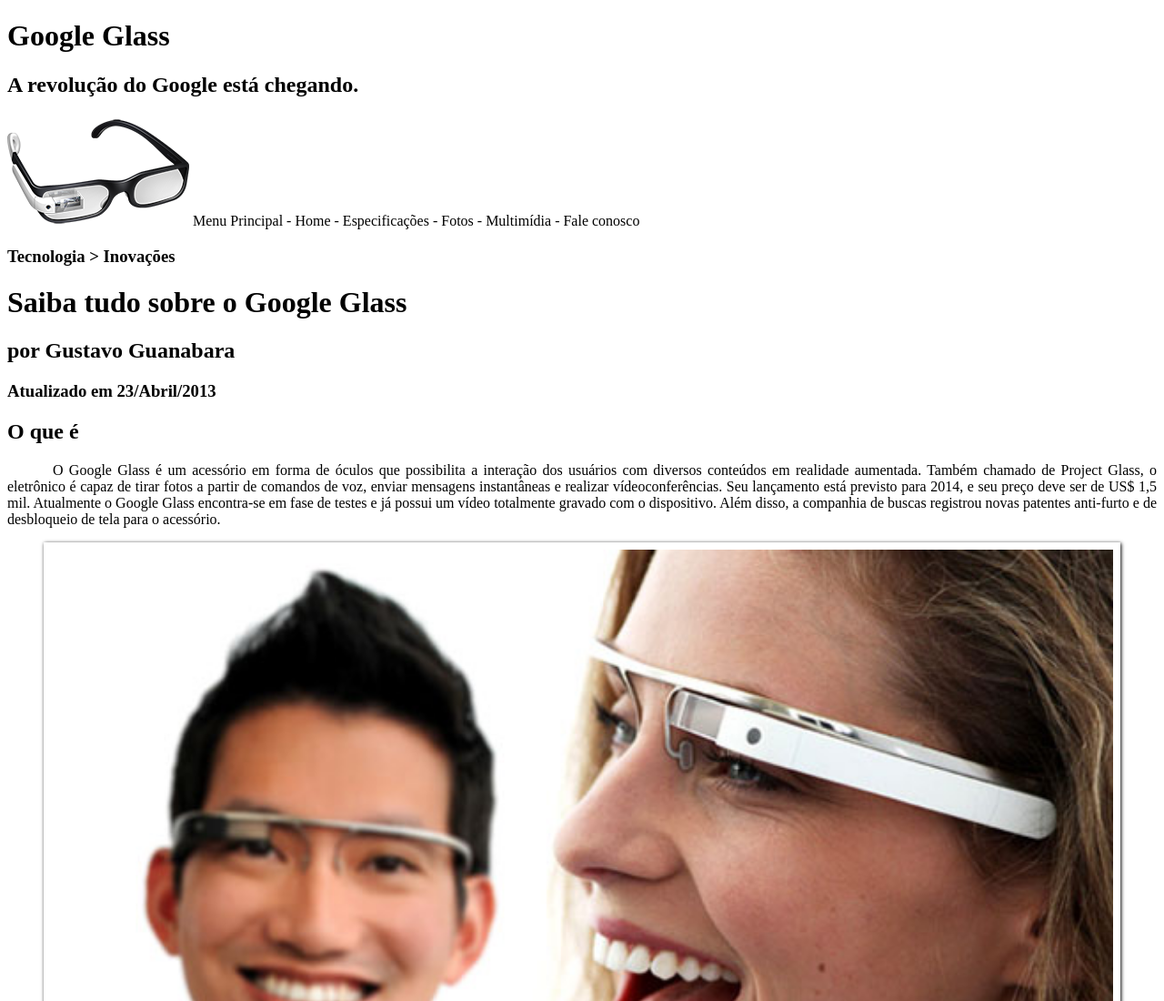
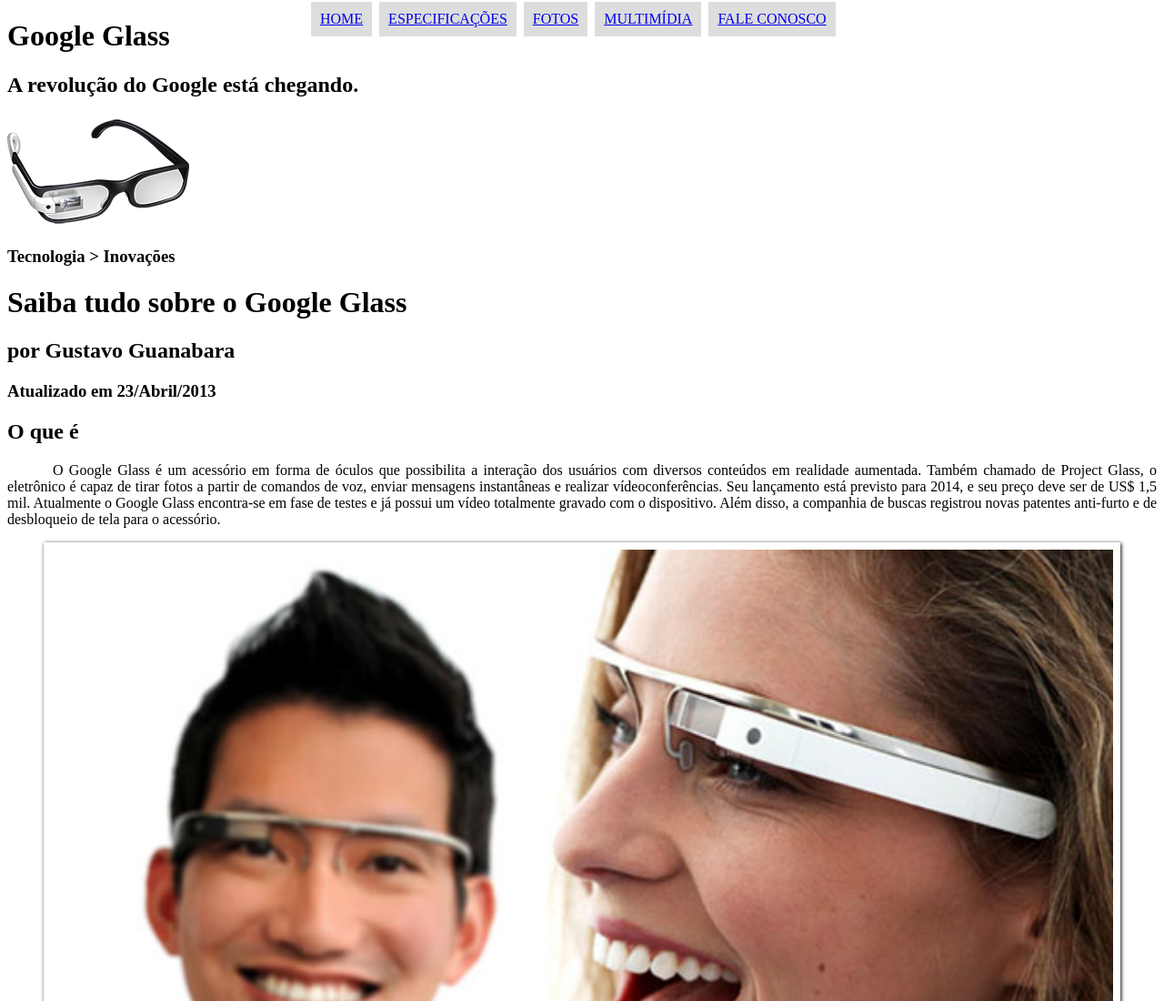
Before and after one commit to Ednardo-Paz/Site-tec, a plain HTML site: page curso-html5-pacote01/projeto-glass-html5/index.html in a window 1280 px wide. Shown: the top 1100 px of the page at 91% size. Drawn offline with Linux system fonts and the light colour scheme.

Commit message:
Alinhamento de menu
Hoje fiz o alinhamento do menu usando o position absolute.

```diff
--- a/curso-html5-pacote01/projeto-glass-html5/_css/estilo.css
+++ b/curso-html5-pacote01/projeto-glass-html5/_css/estilo.css
@@ -35,3 +35,26 @@ figure.foto-legenda figcaption{
 figure.foto-legenda:hover figcaption{
     opacity: 1;
 }
+/*Formatação do menu*/
+nav#menu{
+    display: block;
+}
+
+nav#menu ul{
+    list-style: none;
+    text-transform: uppercase;
+    position: absolute;
+    top: 0;
+    left: 300px;
+    margin: 0;
+
+}
+nav#menu li{
+    display: inline-block;
+    background-color: #dddddd;
+    padding: 10px;
+    margin: 2px;
+}
+nav#menu h1{
+    display: none;
+}
--- a/curso-html5-pacote01/projeto-glass-html5/index.html
+++ b/curso-html5-pacote01/projeto-glass-html5/index.html
@@ -1,5 +1,6 @@
 <!DOCTYPE html>
 <html lang="pt-br">
+
 <head>
     <meta charset="UTF-8">
     <meta http-equiv="X-UA-Compatible" content="IE=edge">
@@ -7,6 +8,7 @@
     <title>Tudo sobre Google Glass</title>
     <link rel="stylesheet" type="text/css" href="/curso-html5-pacote01/projeto-glass-html5/_css/estilo.css">
 </head>
+
 <body>
 
     <div id="interface">
@@ -18,13 +20,17 @@
             </hgroup>
 
             <img src="/curso-html5-pacote01/projeto-glass-html5/_imagens/glass-oculos-preto-peq.png" alt="">
+            <nav id="menu">
+                <h1>Menu Principal</h1>
+                <uL>
+                    <li><a href="index.html"> Home</li></a>
+                    <li><a href="specs.html"> Especificações</li></a>
+                    <li><a href="fotos.html"> Fotos</li></a>
+                    <li><a href="multimidia.html"> Multimídia</li></a>
+                    <li> <a href="fale-conosco.html"> Fale conosco</li></a>
+                </uL>
+            </nav>
 
-Menu Principal
-- Home
-- Especificações
-- Fotos
-- Multimídia
-- Fale conosco
         </header>
         <hgroup>
             <h3>Tecnologia > Inovações</h3>
@@ -34,7 +40,12 @@ Menu Principal
         </hgroup>
 
         <h2>O que é</h2>
-<p>O Google Glass é um acessório em forma de óculos que possibilita a interação dos usuários com diversos conteúdos em realidade aumentada. Também chamado de Project Glass, o eletrônico é capaz de tirar fotos a partir de comandos de voz, enviar mensagens instantâneas e realizar vídeo&shy;conferências. Seu lançamento está previsto para 2014, e seu preço deve ser de US$ 1,5 mil. Atualmente o Google Glass encontra-se em fase de testes e já possui um vídeo totalmente gravado com o dispositivo. Além disso, a companhia de buscas registrou novas patentes anti-furto e de desbloqueio de tela para o acessório. </p>
+        <p>O Google Glass é um acessório em forma de óculos que possibilita a interação dos usuários com diversos
+            conteúdos em realidade aumentada. Também chamado de Project Glass, o eletrônico é capaz de tirar fotos a
+            partir de comandos de voz, enviar mensagens instantâneas e realizar vídeo&shy;conferências. Seu lançamento
+            está previsto para 2014, e seu preço deve ser de US$ 1,5 mil. Atualmente o Google Glass encontra-se em fase
+            de testes e já possui um vídeo totalmente gravado com o dispositivo. Além disso, a companhia de buscas
+            registrou novas patentes anti-furto e de desbloqueio de tela para o acessório. </p>
         <figure class="foto-legenda">
             <img src="/curso-html5-pacote01/projeto-glass-html5/_imagens/glass-quadro-homem-mulher.jpg" alt="">
             <figcaption>
@@ -44,7 +55,9 @@ Menu Principal
         </figure>
 
         <h2> Data de lançamento</h2>
-<p> Não há uma data específica e oficial para o dispositivo ser lançado, ainda. Pode ser que ele esteja disponível em demonstrações a partir de 2013, mas seu lançamento para as lojas fica para, pelo menos, 2014.</p>
+        <p> Não há uma data específica e oficial para o dispositivo ser lançado, ainda. Pode ser que ele esteja
+            disponível em demonstrações a partir de 2013, mas seu lançamento para as lojas fica para, pelo menos, 2014.
+        </p>
 
         <h1>Especificações Técnicas</h1>
         Tabela Técnica do Google Glass Mar/2013
@@ -55,10 +68,13 @@ Conectividade: Wi-Fi/ Bluetooth
         Memória Interna: 12GB
 
         <h1>Como funciona</h1>
-<p> De acordo com fontes próximas do Google, os óculos vão contar com uma pequena tela de LCD ou AMOLED na parte superior e em frente aos olhos do usuário. Com o uso de uma câmera e GPS, você pode se situar, assim como selecionar opções com o movimento da cabeça</p>
+        <p> De acordo com fontes próximas do Google, os óculos vão contar com uma pequena tela de LCD ou AMOLED na parte
+            superior e em frente aos olhos do usuário. Com o uso de uma câmera e GPS, você pode se situar, assim como
+            selecionar opções com o movimento da cabeça</p>
 
         <h1>O que você pode fazer com o Google Glasses</h1>
-<p> O vídeo de divulgação do Google mostra que você pode se transformar em uma espécie de “super-<wbr/>humano”, já que o aparelho pode indicar a quantos metros você está de seu destino, se o metrô está aberto ou fechado, mostrar o clima, agenda e até mesmo permitir que você marque encontros apenas com comandos de voz.</p>
+        <p> O vídeo de divulgação do Google mostra que você pode se transformar em uma espécie de “super-<wbr/>humano”, já que o aparelho pode indicar a quantos metros você está de seu destino, se o metrô está aberto ou fechado, mostrar o clima, agenda e até mesmo permitir que você marque encontros apenas com comandos de voz.
+        </p>
 
         [AQUI ENTRA UM VÍDEO]
 
@@ -68,12 +84,18 @@ Memória Interna: 12GB
         [AQUI ENTRA UM VÍDEO]
 
         <h2>Novidades no Glass</h2>
-<p> O Google enfim revelou as especificações completas do Google Glass, e com ele uma surpresa ainda inédita no mercado: a gigante das buscas usará um sistema de áudio baseado na transdução por condução. Através das hastes dos óculos, o som será transmitido para o ouvido do usuário por meio de microvibrações em determinados ossos de sua cabeça, sem usar nenhum tipo de alto-falante.</p>
+        <p> O Google enfim revelou as especificações completas do Google Glass, e com ele uma surpresa ainda inédita no
+            mercado: a gigante das buscas usará um sistema de áudio baseado na transdução por condução. Através das
+            hastes dos óculos, o som será transmitido para o ouvido do usuário por meio de microvibrações em
+            determinados ossos de sua cabeça, sem usar nenhum tipo de alto-falante.</p>
 
-<p> Além da surpresa do áudio, a tela montada a frente do olho do usuário também chamou atenção. Serão 640 x 360 pixels de resolução que, em proporção, equivaleria a um monitor de 25 polegadas de alta definição colocado a 2,5 metros de distância do espectador.</p>
+        <p> Além da surpresa do áudio, a tela montada a frente do olho do usuário também chamou atenção. Serão 640 x 360
+            pixels de resolução que, em proporção, equivaleria a um monitor de 25 polegadas de alta definição colocado a
+            2,5 metros de distância do espectador.</p>
 
         <p>Copyright&copy; 2013 - by Gustavo Guanabara
             Facebook | Twitter</p>
     </div>
 </body>
+
 </html>
```
Lines whose indentation alone changed are shown as unchanged.
